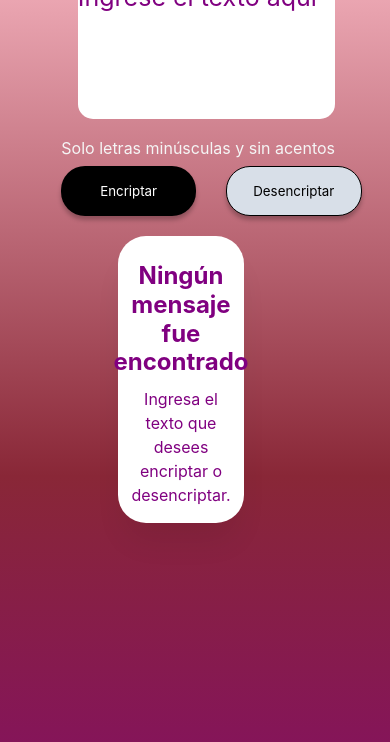
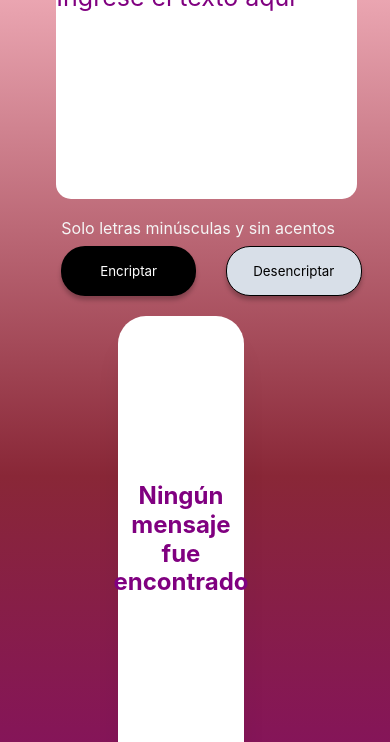
Before and after one commit to MMValdelamar/ProyectoEncriptador-OneAlura, a plain HTML site: page index.html in a window 390 px wide. Shown: the part 102-844 px from the top of the page. Drawn offline with Linux system fonts and the light colour scheme.

Commit message:
Update pages.css

```diff
--- a/pages.css
+++ b/pages.css
@@ -421,8 +421,8 @@ main {
         align-items: center;
         margin:0px 30px 28px -25px;
         width: 80%;
-        height: auto;
-        gap: 10px;
+        height:100%;
+        gap: 150px;
     }
 
     .img__muneco img {
@@ -441,8 +441,8 @@ main {
 
     .container__letf textarea {
         border: 0;
-        width: 60%;
-        height: 140px;
+        width: 70%;
+        height: 220px;
         font-family: 'Inter';
         font-style: normal;
         font-weight: 400;
```
